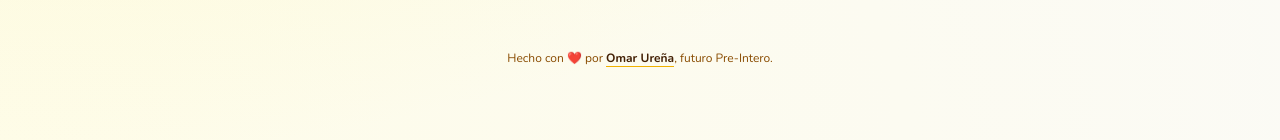
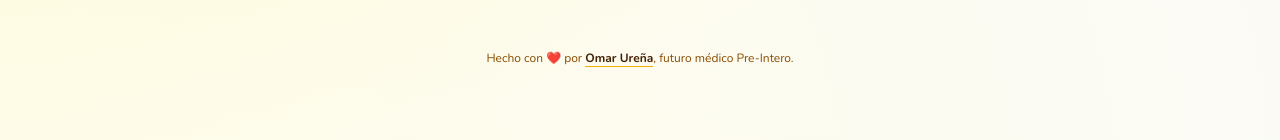
Before and after one commit to ImSketch/Pre-Internado-Medico-UASD-2025-20, a Next.js app: page / in a window 1280 px wide. Shown: the part 644-784 px from the top of the page. Built offline with nearby package versions, Linux system fonts and the light colour scheme; what tailwindcss-animated would draw is missing.

Commit message:
Fix: estilo minimalista.

```diff
--- a/src/app/page.js
+++ b/src/app/page.js
@@ -34,7 +34,7 @@ export default function Home() {
         </nav>
 
         <footer className='mx-auto'>
-          <p className='text-center text-xs text-yellow-800'>Hecho con ❤️ por <a href='https://instagram.com/wuggycakes' className='border-b-1 border-b-yellow-500 text-yellow-950 font-bold' target='_blank' rel='nofollow noopener noreferer'>Omar Ureña</a>, futuro Pre-Intero.</p>
+          <p className='text-center text-xs text-yellow-800'>Hecho con ❤️ por <a href='https://instagram.com/wuggycakes' className='border-b-1 border-b-yellow-500 hover:border-b-3 text-yellow-950 font-bold transition-all' target='_blank' rel='nofollow noopener noreferer'>Omar Ureña</a>, futuro médico Pre-Intero.</p>
         </footer>
 
       </main>
```
